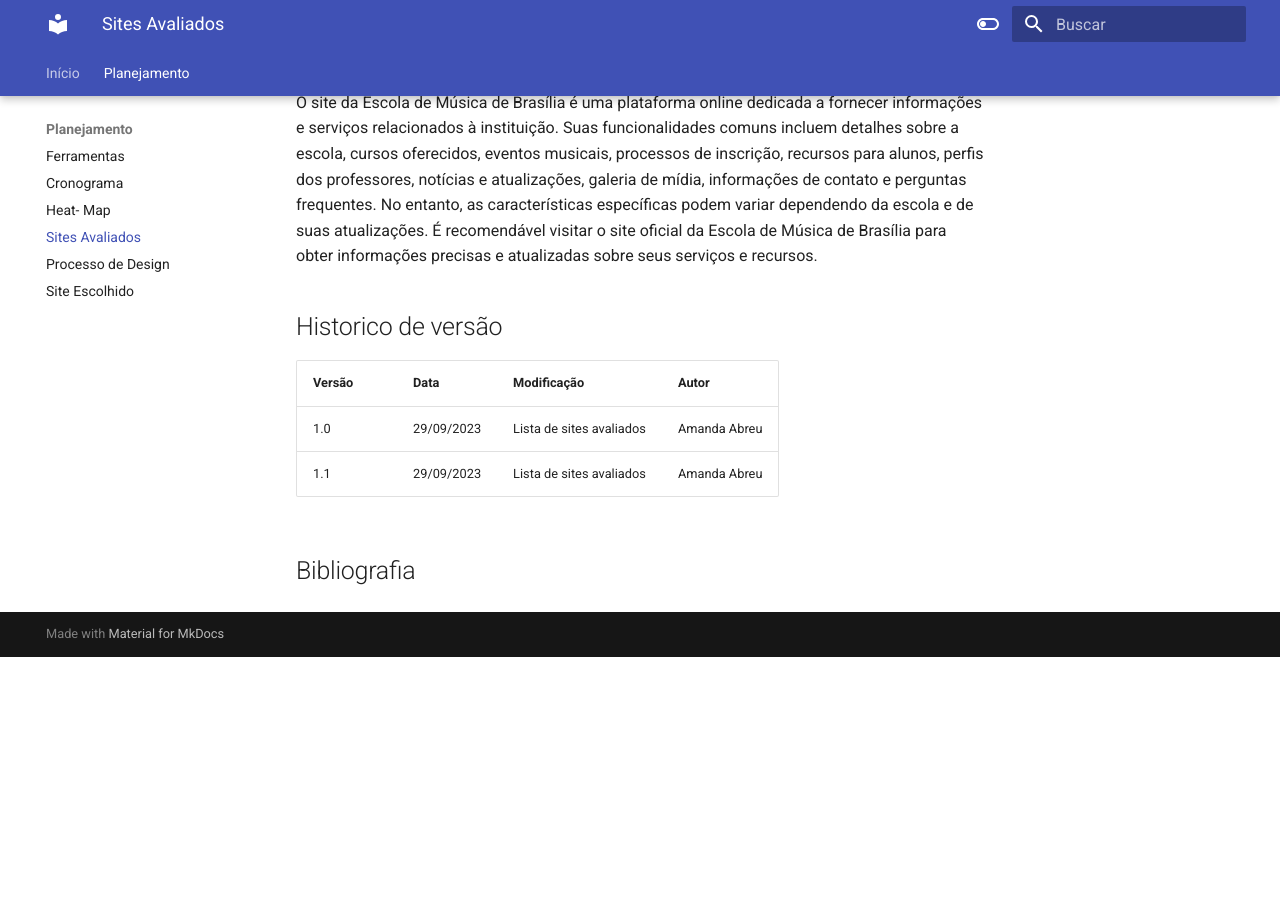
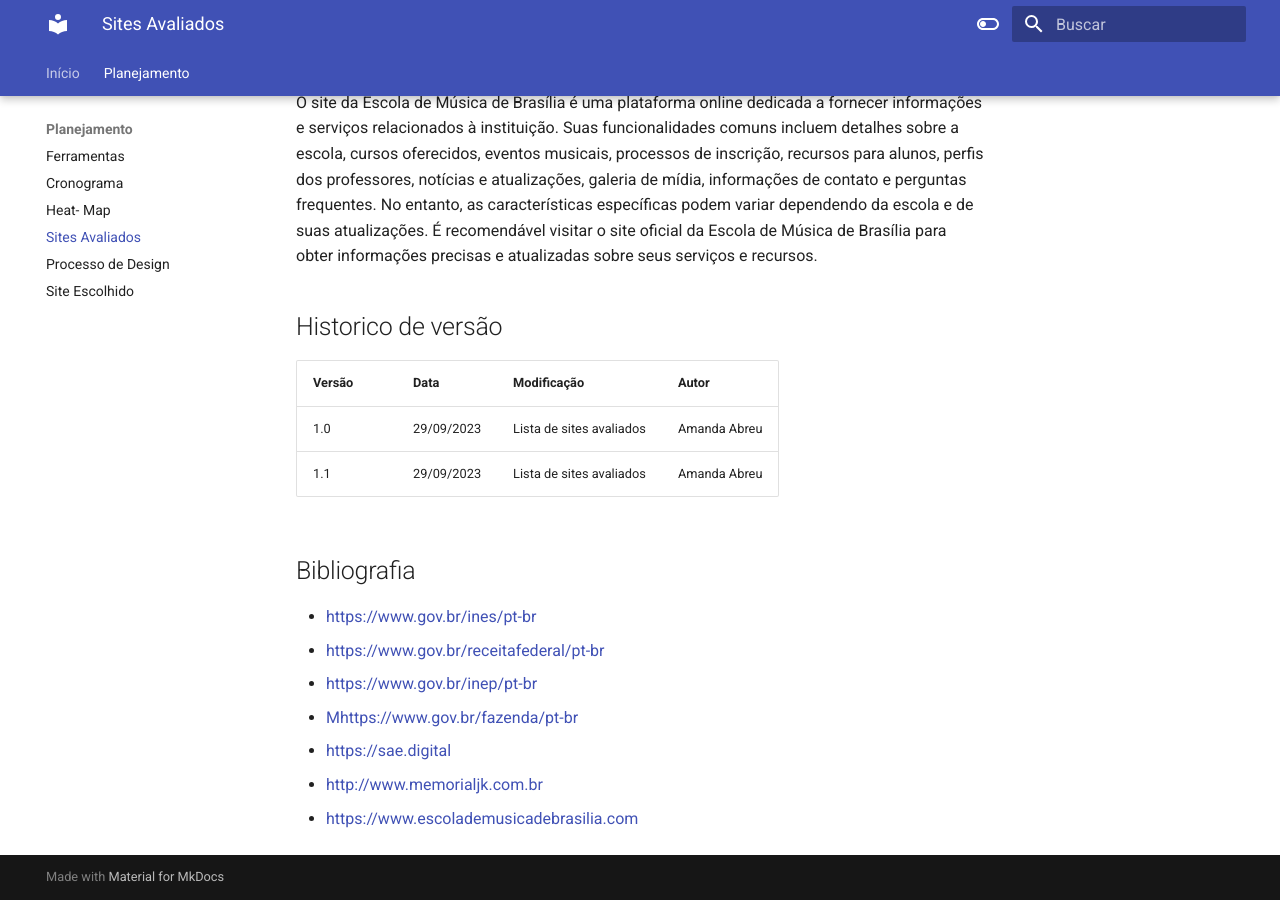
Before and after one commit to Interacao-Humano-Computador/2023.2--BRB-Mobilidade, an MkDocs documentation site: the page built from docs/lista_Site.md, in a window 1280 px wide and 900 px high, scrolled down 2152 px. Built offline with MkDocs 1.6.1 and Material for MkDocs 9.7.7, drawn with Linux system fonts in a browser that asks for light colours; before the commit the page ends 2809 px from its top, so only the background shows below that; some of the changed lines change nothing that is shown.

Commit message:
bibliografia lista de sites

```diff
--- a/docs/lista_Site.md
+++ b/docs/lista_Site.md
@@ -13,7 +13,7 @@
 ## [Inep](https://www.gov.br/inep/pt-br)
 O site do INEP (Instituto Nacional de Estudos e Pesquisas Educacionais Anísio Teixeira) é uma plataforma online do governo brasileiro que disponibiliza informações e serviços relacionados à educação. Suas principais funcionalidades incluem a divulgação de resultados de avaliações, consulta de notas, inscrição em exames, acesso a dados educacionais, pesquisas, informações sobre o Censo Escolar, legislação educacional, provas anteriores, notícias e orientações. <br>
 É uma ferramenta essencial para estudantes, educadores e pesquisadores interessados no sistema educacional brasileiro.
-## [Ines](https://www.gov.br/ines/pt-br)
+## [INES](https://www.gov.br/ines/pt-br)
 O site do INES (Instituto Nacional de Educação de Surdos) é uma plataforma online que oferece informações e recursos relacionados à educação e inclusão de surdos no Brasil. Suas funcionalidades incluem informações institucionais, detalhes sobre serviços e programas, documentação e normativas, recursos para surdos, notícias e eventos, acesso à Língua Brasileira de Sinais (Libras), informações de contato e ênfase na acessibilidade. O site visa apoiar a comunidade surda e promover a inclusão por meio de recursos educacionais e informativos acessíveis.
 ## [Receita Federal](https://www.gov.br/receitafederal/pt-br)
 O site da Receita Federal é uma plataforma online oferecida pela agência governamental responsável pela administração de impostos federais em um país. Suas funcionalidades incluem informações tributárias, acesso a documentos e formulários, calculadoras de impostos, consulta de situação fiscal, acompanhamento de restituições, serviços online para transações fiscais, publicações e notícias econômicas, informações sobre programas de incentivo fiscal e recursos educacionais. É uma ferramenta fundamental para que contribuintes e empresas cumpram obrigações fiscais e obtenham informações relacionadas a impostos e finanças governamentais.
@@ -35,3 +35,10 @@
 |    1.1  |   29/09/2023   |   Lista de sites avaliados |  Amanda Abreu|
 
 ## Bibliografia
+* [https://www.gov.br/ines/pt-br](https://www.gov.br/ines/pt-br)
+* [https://www.gov.br/receitafederal/pt-br](https://www.gov.br/receitafederal/pt-br)
+* [https://www.gov.br/inep/pt-br](https://www.gov.br/inep/pt-br)
+* [Mhttps://www.gov.br/fazenda/pt-br](https://www.gov.br/fazenda/pt-br)
+* [https://sae.digital](https://sae.digital)
+* [http://www.memorialjk.com.br](http://www.memorialjk.com.br)
+* [https://www.escolademusicadebrasilia.com](https://www.escolademusicadebrasilia.com)
```
